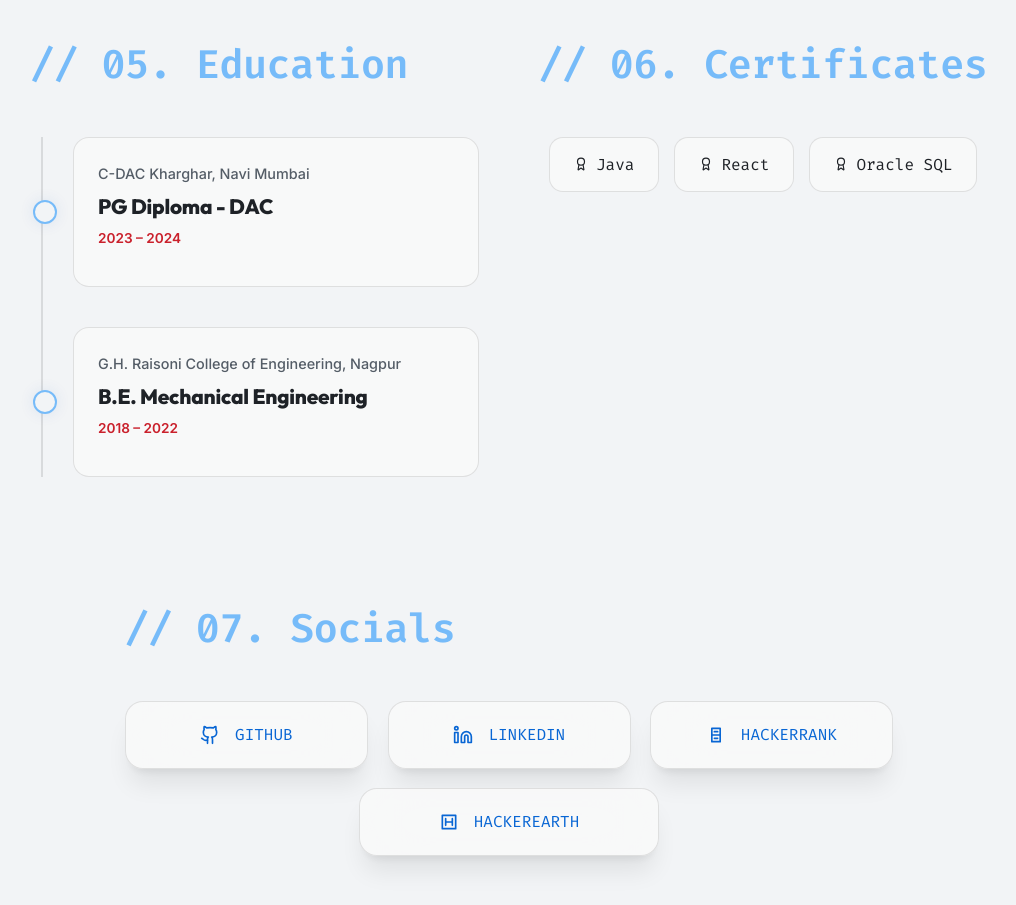
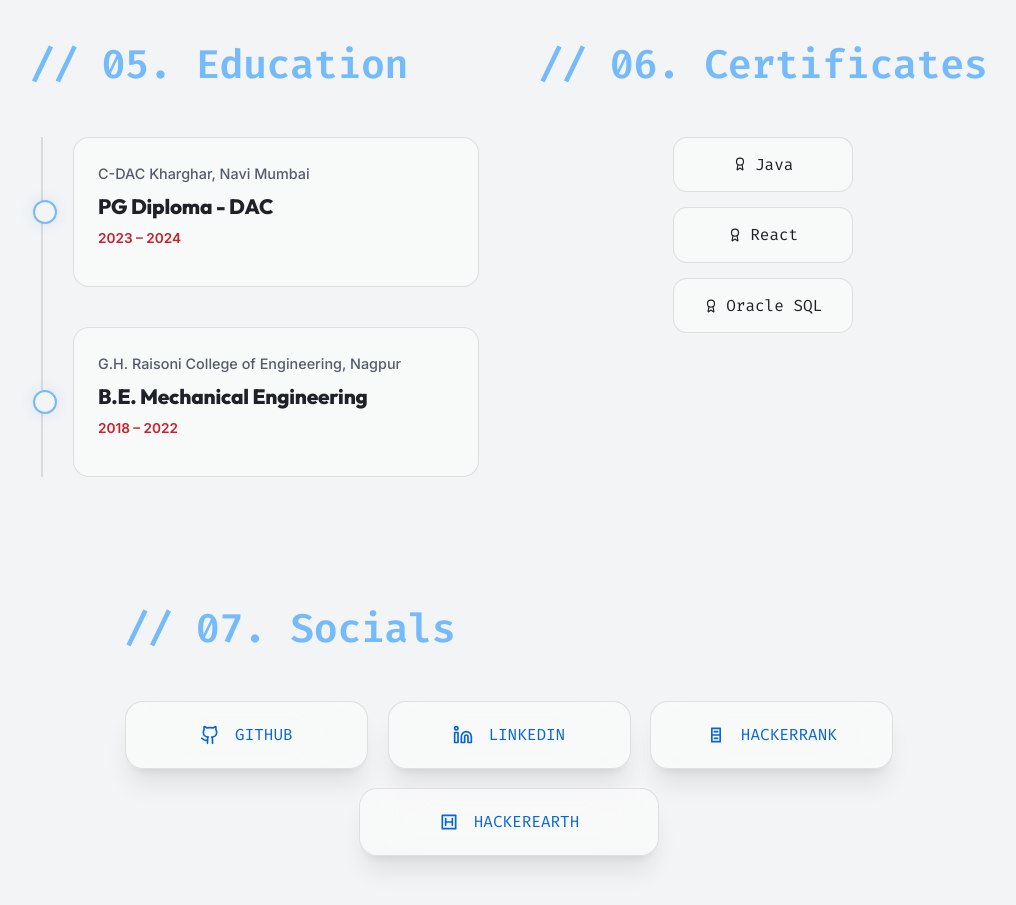
Before and after one commit to chhotusnehesh3/Resume, a Next.js app: page / in a window 1280 px wide. Shown: the part 4800-5705 px from the top of the page, without its empty margins (131-1147 px from the left). Built offline with nearby package versions, Linux system fonts and the light colour scheme.

Commit message:
chore: lighten background for better visual clarity

```diff
--- a/src/app/page.module.css
+++ b/src/app/page.module.css
@@ -313,9 +313,10 @@
 
 .skillList {
   display: flex;
-  flex-wrap: wrap;
+  flex-direction: column;
   gap: 15px;
-  justify-content: center; /* CENTERED */
+  align-items: center; /* CENTERED in column */
+  justify-content: center;
 }
 
 .skillItem {
@@ -328,6 +329,8 @@
   display: flex;
   align-items: center;
   justify-content: center;
+  width: fit-content;
+  min-width: 180px; /* ENSURE uniform look */
 }
 
 .skillItem:hover {
```
